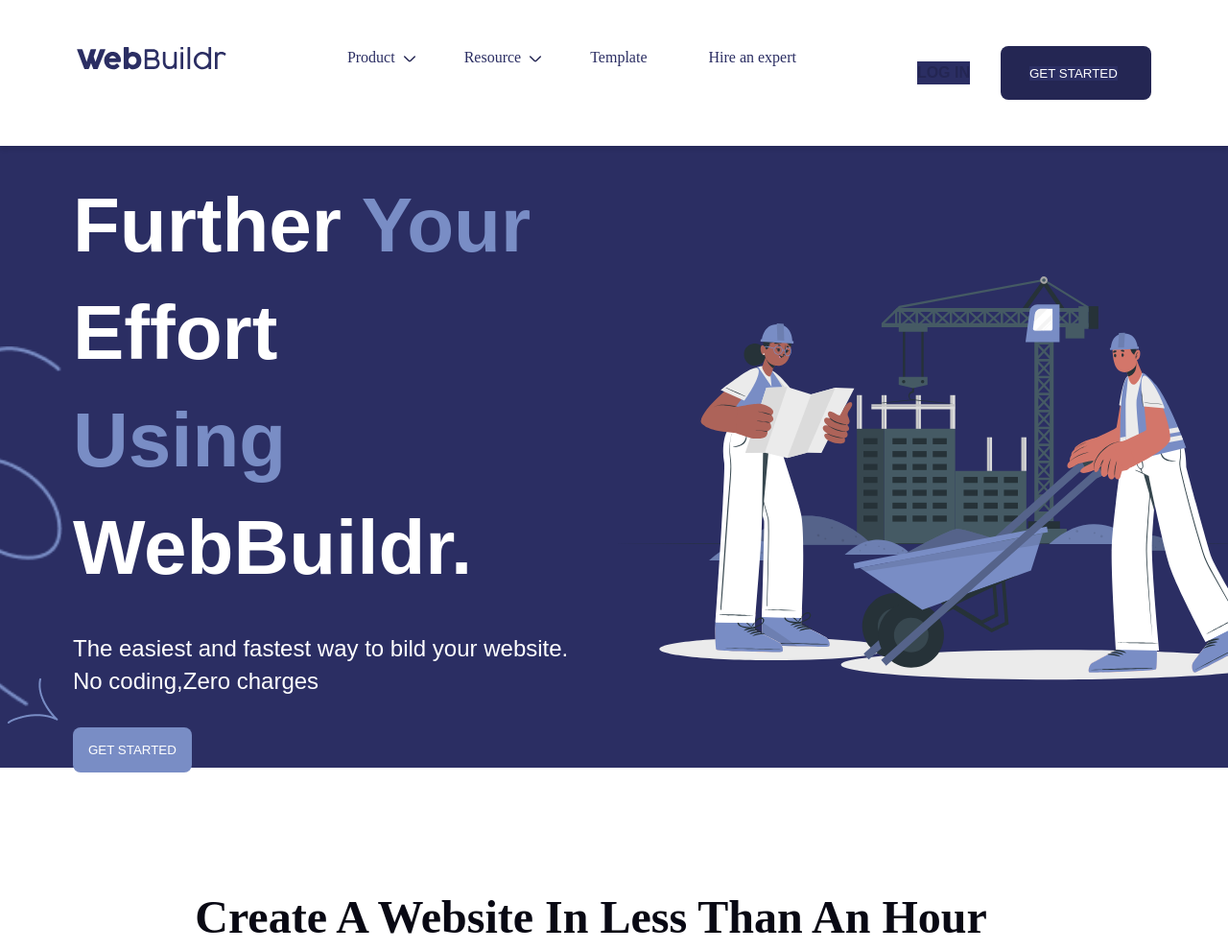
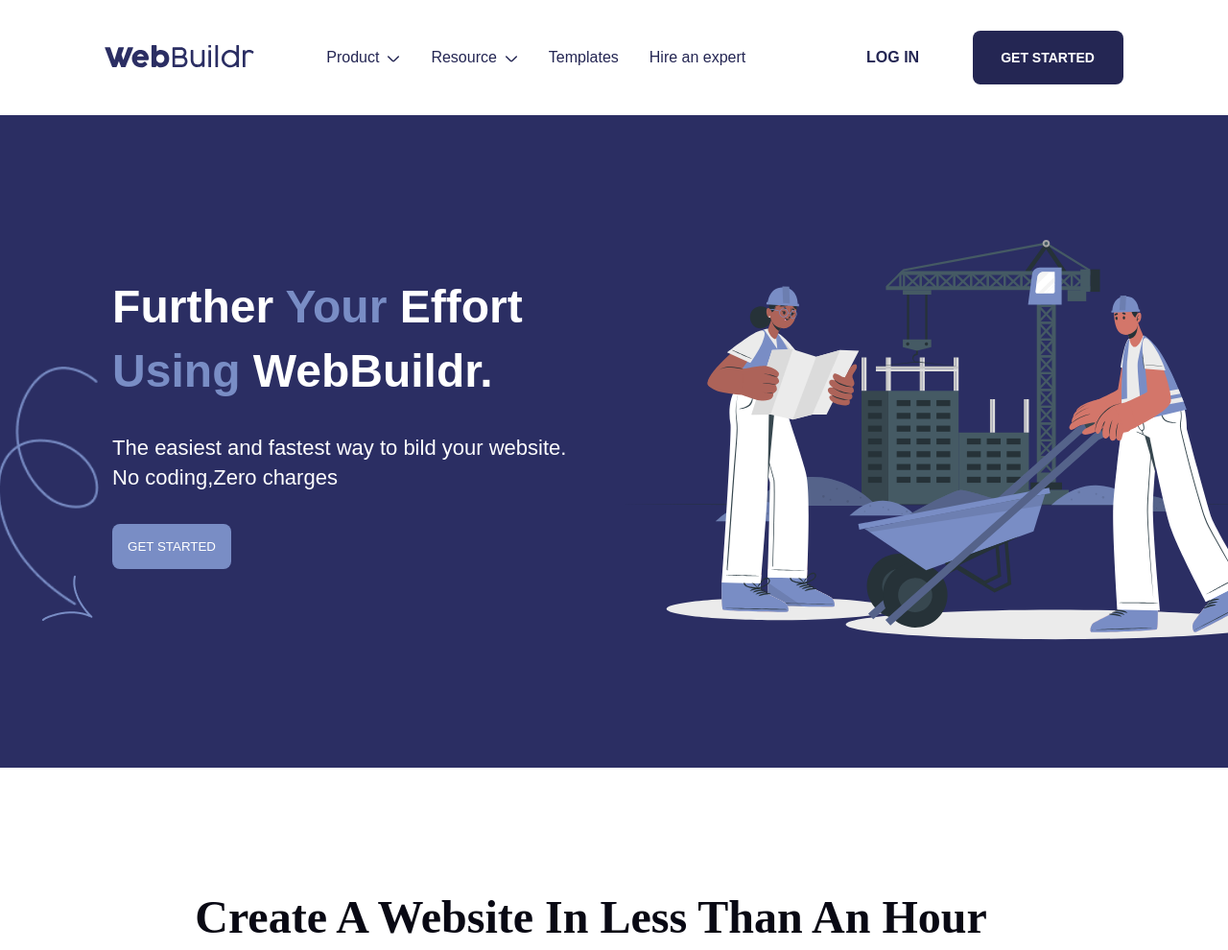
Before and after one commit to zuri-training/Team_14_CMS, a Django app: template template/index.html in a window 1280 px wide. Shown: the top 990 px of the page at 96% size. Run offline with Django 4.2, Linux system fonts and the light colour scheme; the template is opened without the code that fills it, so the values that code supplies are empty; some web fonts are replaced.

Commit message:
fixed hero sec

```diff
--- a/template/index.html
+++ b/template/index.html
@@ -13,8 +13,8 @@
 <body>
     <main>
         <!-- Header Section -->
-        <header class="landing-header">
-        <nav class="landing-nav">
+        <!-- <header class="landing-header"> -->
+        <!-- <nav class="landing-nav">
           <div class="logo">
             <img src="./images/nav/logo.svg" alt="" />
           </div>
@@ -39,8 +39,28 @@
               <a class="getting-started-link" href="">GET STARTED</a>
             </button>
           </div>
+        </nav> -->
+    <!-- </header> -->
+    <header>
+        <nav class="navbar">
+            <div class="logo">
+                <img src="./images/nav/logo.svg" alt="" />
+            </div>
+
+            <ul>
+                <li>Product<span><img src="./images/nav/downArrow.svg" alt="" /></span></li>
+                <li>Resource<span><img src="./images/nav/downArrow.svg" alt="" /></span></li>
+                <li>Templates</li>
+                <li>Hire an expert</li>
+            </ul>
+
+            <div class="nav-btns">
+                <button> <a href="#">LOG IN</a></button>
+                <button> <a href="#">GET STARTED</a></button>
+            </div>
         </nav>
-
+    </header>
+<!-- ---------------------------------------------------------------------------- -->
         <!-- hero section -->
         <section class="hero-section">
             <!-- left hero section -->
@@ -63,7 +83,7 @@
             </div>
         </section>
 
-      </header>
+        <!-- -------------------------------------------------------------------------- -->
 
         <!-- Another Section -->
         <section class="sample-container">
--- a/template/style.css
+++ b/template/style.css
@@ -119,16 +119,75 @@ span {
   top: 0;
 }
 /* NAV STYLES */
+ .navbar {
+  width: 100vw;
+  height:15vh;
+  padding:0 5rem;
+  background-color: #FFFFFF;
+  display: flex;
+  justify-content: space-around;
+  align-items: center;
+  color: #242653;
+  font-family: "Campton", sans-serif;
+  position:fixed;
+  top: 0;
+  z-index: 10000;
+
+ }
+.navbar a {
+  background-color: rgba(255, 255, 255, 0);
+}
+ .navbar ul {
+  display:inline-flex;
+
+ }
+ .navbar ul li {
+  padding: 1rem 0;
+  margin: 0 1rem;
+  cursor: pointer;
+  font-size: 16px;
+ }
+
+ .nav-btns button:first-of-type {
+  width: 157px;
+  height:56px;
+  border: none;
+  border-radius: 8px;
+  background-color:#ffffff00;
+  /* background-color:pink; */
+
+}
+.nav-btns button:first-of-type a {
+   font-size:16px;
+  color: #242653;
+  font-weight: 700;
+ }
+
+ .nav-btns button:last-of-type {
+  width: 157px;
+  height:56px;
+  border: none;
+  background-color: #242653;
+  border-radius: 8px;
+}
+.nav-btns button:last-of-type a {
+  font-weight: 600;
+  font-size:14px;
+}
+
 
 /* HERO SECTION */
 .hero-section {
   width: 100%;
   height: 85vh;
   display: flex;
+  margin-top:15vh;
   flex-direction: row;
   align-items: center;
   color:white;
+  background-color: var(--blue);
   overflow-x: hidden;
+  padding:0 0 1rem 1rem;
 
 }
 .hero-section span {
@@ -138,22 +197,23 @@ span {
 .hero-left {
   width: 50%;
   display: flex;
+  height: 50%;
 }
 
 .hero-arrow {
   /* background-color: pink; */
   display: flex;
-  width:15%;
+  width:16%;
   flex-direction: column;
-  /* transform-origin: bottom left; */
-  /* height: 100%; */
+
   position: relative;
+  top: 15%;
 
 
 }
 .hero-arrow img:first-of-type {
   position: absolute;
-  height:60%;
+  height:75%;
   bottom:11%;
   right:14%;
 
@@ -161,12 +221,12 @@ span {
 
 .hero-arrow img:last-of-type{
   position: absolute;
-  bottom:8%;
+  bottom:6%;
   right:20%;
 }
 
 .hero-left p:first-of-type {
-  font-size:5rem;
+  font-size:48px;
   line-height:1.4;
   font-weight: 700;
   margin-bottom: 2rem;
@@ -174,7 +234,7 @@ span {
 }
 
 .hero-left p:last-of-type {
-  font-size: 24px;
+  font-size: 22px;
   font-weight: 400;
   line-height: 1.4;
   margin-bottom:2rem;
```
